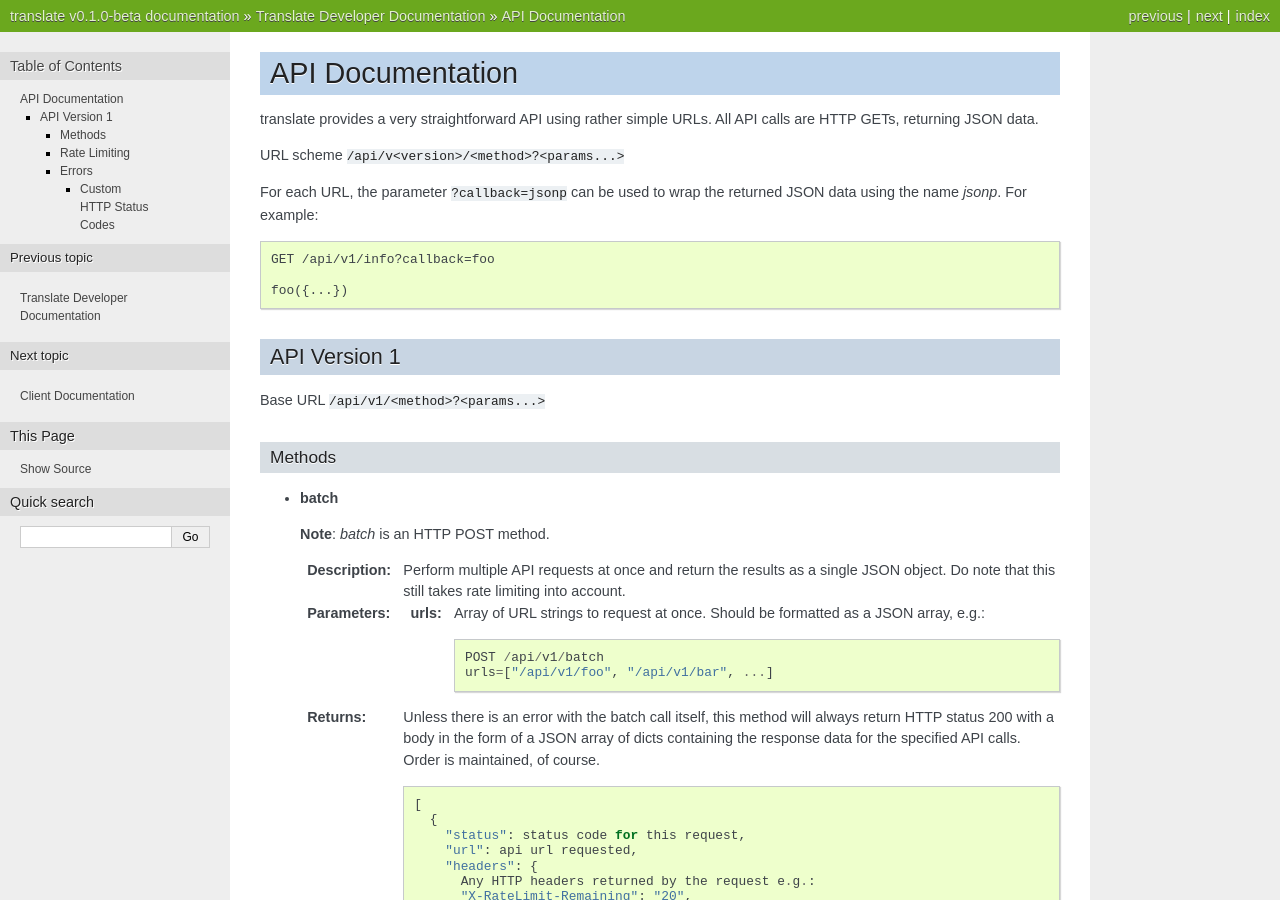
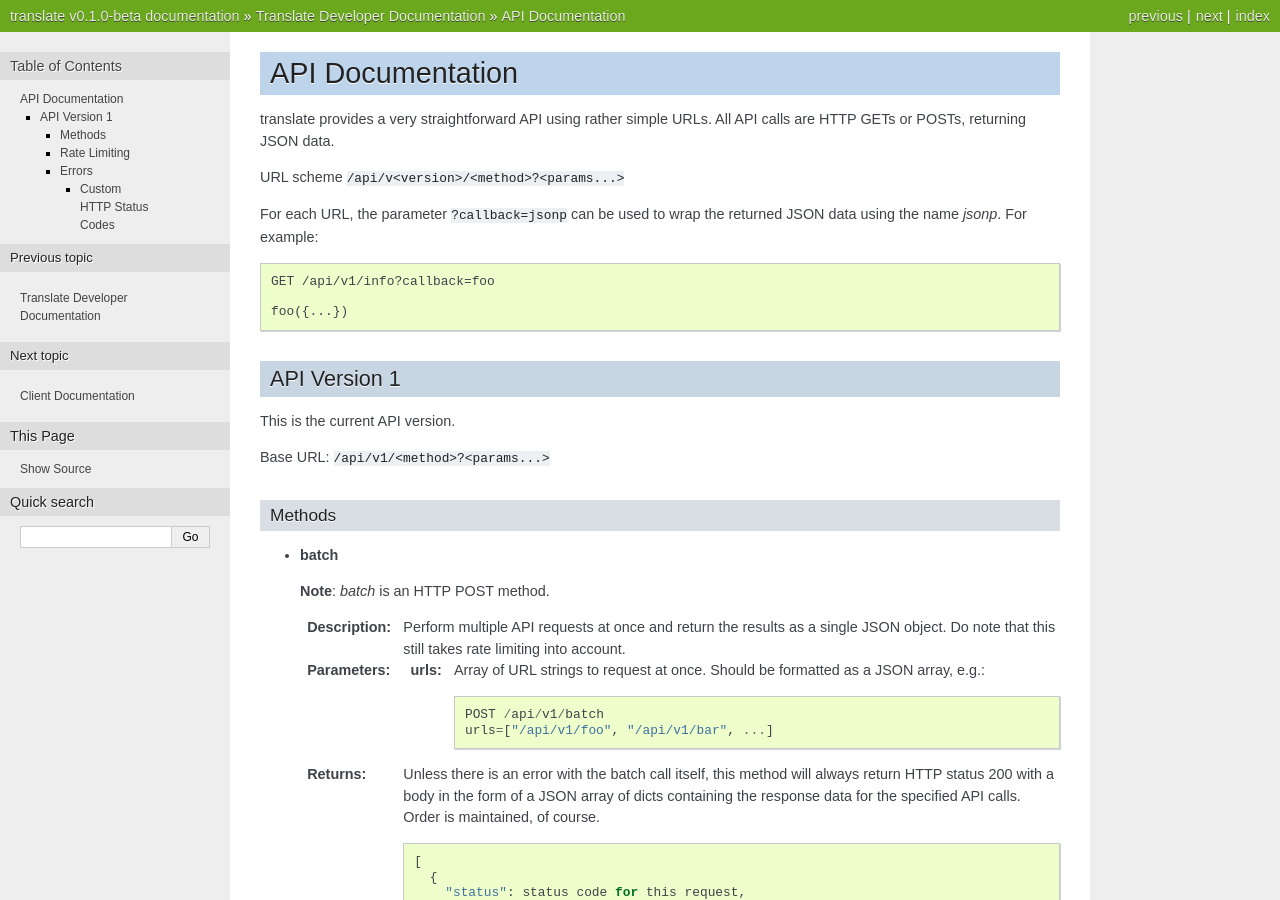
Before and after one commit to erik/translate, a Sphinx documentation site: the page built from docs/source/dev/api.rst, in a window 1280 px wide and 900 px high. Built offline with Sphinx 7.4.7, drawn with Linux system fonts in a browser that asks for light colours.

Commit message:
Update documentation.

```diff
--- a/docs/source/dev/api.rst
+++ b/docs/source/dev/api.rst
@@ -2,7 +2,7 @@ API Documentation
 =================
 
 translate provides a very straightforward API using rather simple URLs. All API
-calls are HTTP GETs, returning JSON data.
+calls are HTTP GETs or POSTs, returning JSON data.
 
 URL scheme :code:`/api/v<version>/<method>?<params...>`
 
@@ -17,7 +17,9 @@ returned JSON data using the name `jsonp`. For example::
 API Version 1
 -------------
 
-Base URL :code:`/api/v1/<method>?<params...>`
+This is the current API version.
+
+Base URL: :code:`/api/v1/<method>?<params...>`
 
 Methods
 ~~~~~~~
```
Also changed, not shown: docs/source/dev/client.rst (+13 -1 lines), docs/source/user/index.rst (+7 -4 lines).
